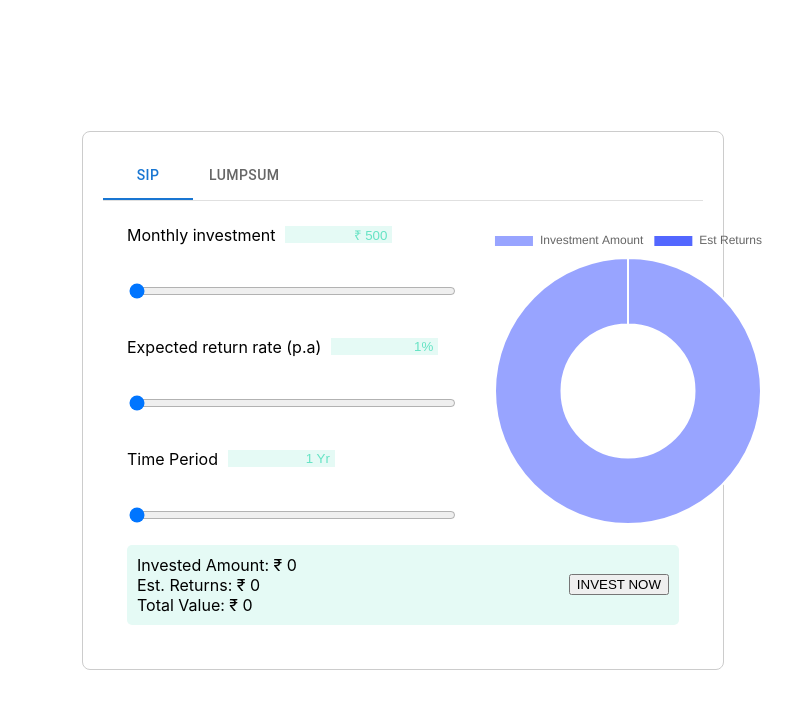
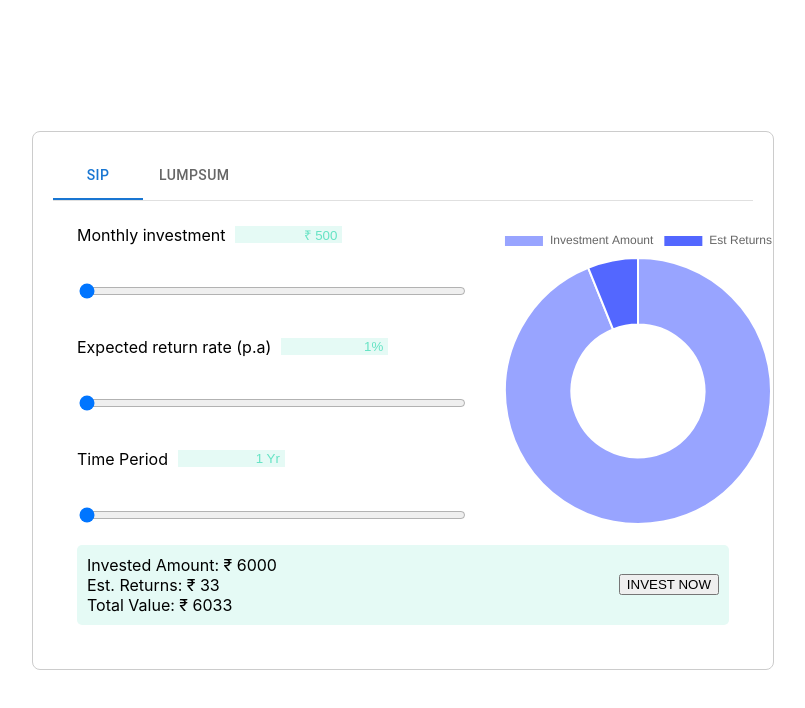
Before and after one commit to j4sumit/sipcalculator, a React (Create React App) app: page / in a window 1280 px wide. Shown: the top 708 px of the page, without its empty margins (237-1042 px from the left). Built offline with nearby package versions, Linux system fonts and the light colour scheme.

Commit message:
Investment Amount| Est return and Total Value calculated

```diff
--- a/src/Component/Calculator.js
+++ b/src/Component/Calculator.js
@@ -16,7 +16,7 @@ export default function Calculator() {
 
   return (
     <div style={{ display: 'flex', justifyContent: 'center', alignItems: 'center', height: '100vh' }}>
-      <Box sx={{ width: '600px', border: '1px solid #ccc', borderRadius: '8px', padding: '20px' }}>
+      <Box sx={{ width: '700px', border: '1px solid #ccc', borderRadius: '8px', padding: '20px' }}>
         <TabContext value={value}>
           <Box sx={{ borderBottom: 1, borderColor: 'divider' }}>
             <TabList onChange={handleChange} aria-label="lab API tabs example">
--- a/src/Component/LumpSum.js
+++ b/src/Component/LumpSum.js
@@ -17,24 +17,32 @@ const LumpSum = () => {
   const handleTimePeriodChange = (e) => {
     setTimePeriod(e.target.value);
   };
+  let globalAmount;
 
   const calculateEstReturns = () => {
     const monthlyRate = returnRate / 12 / 100;
     const numPayments = timePeriod * 12;
-    const amount = investment* (Math.pow((1 + monthlyRate, numPayments)-1)/monthlyRate)*(1+monthlyRate);
+    const amount = investment * (Math.pow(1 + monthlyRate, numPayments) - 1) / monthlyRate * (1 + monthlyRate);
     return amount;
   };
 
+  // Call the function and assign the returned value to the global variable
+  globalAmount = calculateEstReturns();
+
+
+let investedamount = investment*timePeriod*12;
+let estReturn = globalAmount-(investment*timePeriod*12);
   const data = {
     labels: ['Investment Amount', 'Est Returns'],
     datasets: [
       {
-        data: [investment, calculateEstReturns()],
+        data: [investment, estReturn],
         backgroundColor: ['#98a4ff', '#5367ff'],
         // hoverBackgroundColor: ['#98a4ff', '#5367ff'],
       },
     ],
   };
+
 
   return (
     <div style={{ display: 'flex', flexDirection: 'column' }}>
@@ -146,15 +154,15 @@ const LumpSum = () => {
         >
           <div>
             <div>
-              <label>Invested Amount: <span>₹ 0</span></label>
+              <label>Invested Amount: <span>{`₹ ${Math.round(investedamount)}` }</span></label>
 
             </div>
             <div>
-              <label>Est. Returns: <span>₹ 0</span></label>
+              <label>Est. Returns: <span>{`₹ ${Math.round(estReturn)}`}</span></label>
 
             </div>
             <div>
-              <label>Total Value: <span>₹ 0</span></label>
+              <label>Total Value: <span>{`₹ ${Math.round(globalAmount)}`}</span></label>
 
             </div>
           </div>
--- a/src/Component/Sip.js
+++ b/src/Component/Sip.js
@@ -17,24 +17,32 @@ const Sip = () => {
   const handleTimePeriodChange = (e) => {
     setTimePeriod(e.target.value);
   };
+  let globalAmount;
 
   const calculateEstReturns = () => {
     const monthlyRate = returnRate / 12 / 100;
     const numPayments = timePeriod * 12;
-    const amount = investment* (Math.pow((1 + monthlyRate, numPayments)-1)/monthlyRate)*(1+monthlyRate);
+    const amount = investment * (Math.pow(1 + monthlyRate, numPayments) - 1) / monthlyRate * (1 + monthlyRate);
     return amount;
   };
 
+  // Call the function and assign the returned value to the global variable
+  globalAmount = calculateEstReturns();
+
+
+let investedamount = investment*timePeriod*12;
+let estReturn = globalAmount-(investment*timePeriod*12);
   const data = {
     labels: ['Investment Amount', 'Est Returns'],
     datasets: [
       {
-        data: [investment, calculateEstReturns()],
+        data: [investment, estReturn],
         backgroundColor: ['#98a4ff', '#5367ff'],
         // hoverBackgroundColor: ['#98a4ff', '#5367ff'],
       },
     ],
   };
+
 
   return (
     <div style={{ display: 'flex', flexDirection: 'column' }}>
@@ -146,15 +154,15 @@ const Sip = () => {
         >
           <div>
             <div>
-              <label>Invested Amount: <span>₹ 0</span></label>
+              <label>Invested Amount: <span>{`₹ ${Math.round(investedamount)}` }</span></label>
 
             </div>
             <div>
-              <label>Est. Returns: <span>₹ 0</span></label>
+              <label>Est. Returns: <span>{`₹ ${Math.round(estReturn)}`}</span></label>
 
             </div>
             <div>
-              <label>Total Value: <span>₹ 0</span></label>
+              <label>Total Value: <span>{`₹ ${Math.round(globalAmount)}`}</span></label>
 
             </div>
           </div>
```
